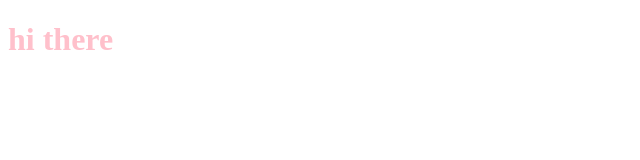
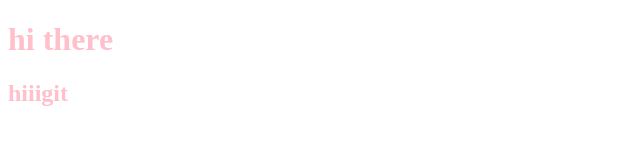
Before and after one commit to Camperbug/test-2, a plain HTML site: page index.html in a window 1280 px wide. Shown: the full height of the page, 0-640 px from the left. Drawn offline with Linux system fonts and the light colour scheme.

Commit message:
another commit

```diff
--- a/index.html
+++ b/index.html
@@ -8,5 +8,6 @@
 </head>
 <body>
   <h1>hi there</h1>
+  <h2>hiiigit </h2>
 </body>
 </html>
```
